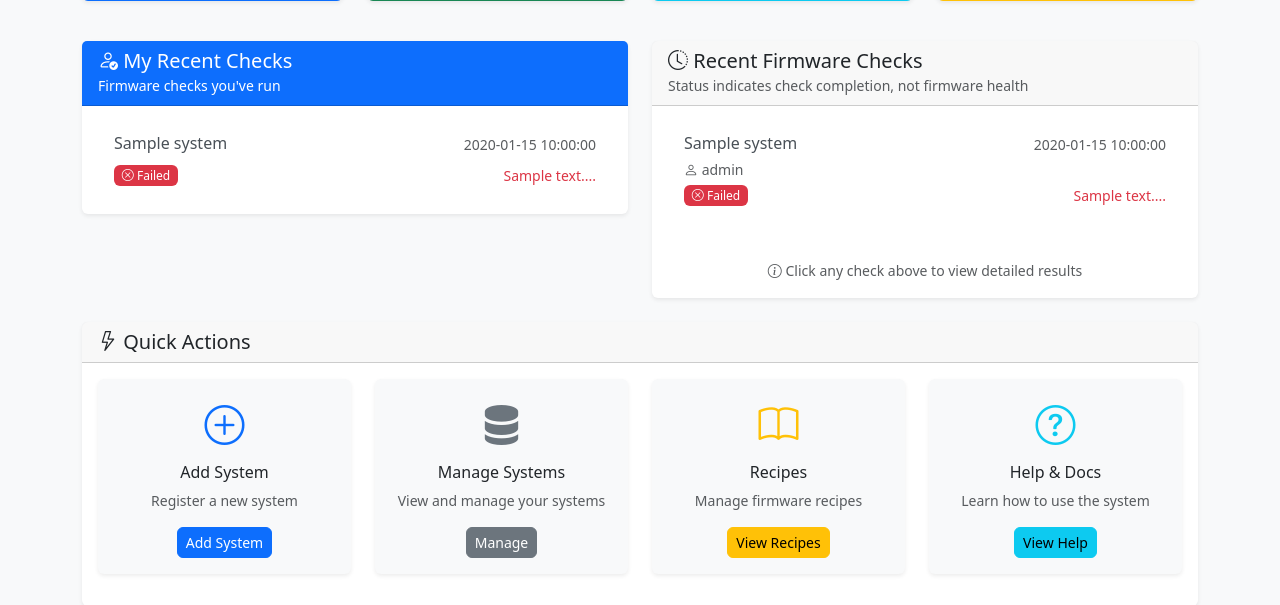
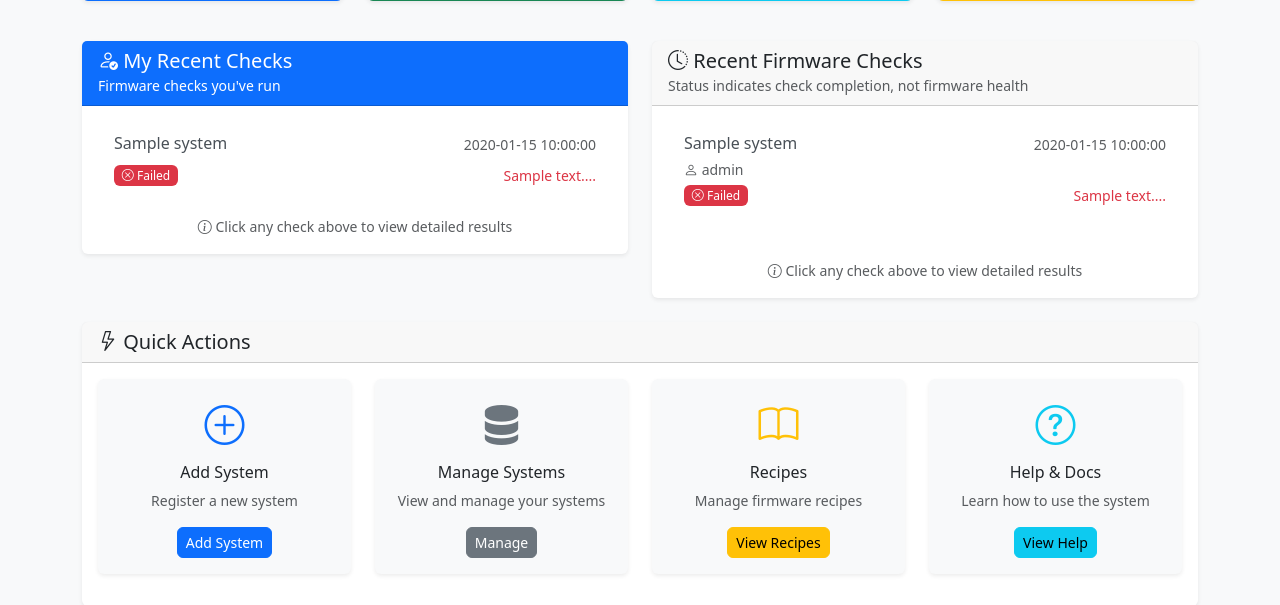
Before and after one commit to JarrettJones/Compliance, a Flask app: page / in a window 1280 px wide. Shown: the part 274-879 px from the top of the page. Run offline with Flask 3, Linux system fonts and the light colour scheme; the visitor is signed in with stand-in values (Sample User, id 1); data comes from the database, SQL or seed files in the repository; tables that the repository leaves empty hold one stand-in row (values such as "Sample post").

Commit message:
Add footer text to My Recent Checks for UI consistency

```diff
--- a/firmware-checker/templates/index.html
+++ b/firmware-checker/templates/index.html
@@ -288,6 +288,11 @@
                             </a>
                         {% endfor %}
                     </div>
+                    <div class="text-center mt-3">
+                        <small class="text-muted">
+                            <i class="bi bi-info-circle"></i> Click any check above to view detailed results
+                        </small>
+                    </div>
                 {% else %}
                     <div class="text-center text-muted py-4">
                         <i class="bi bi-clock-history fs-1"></i>
```
